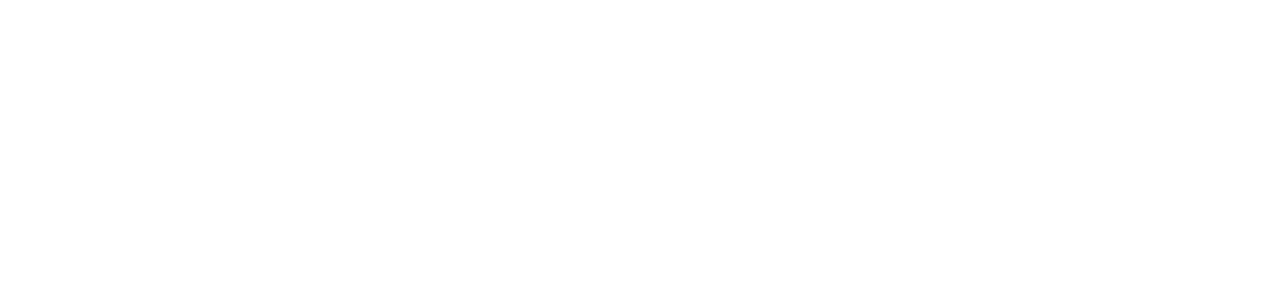
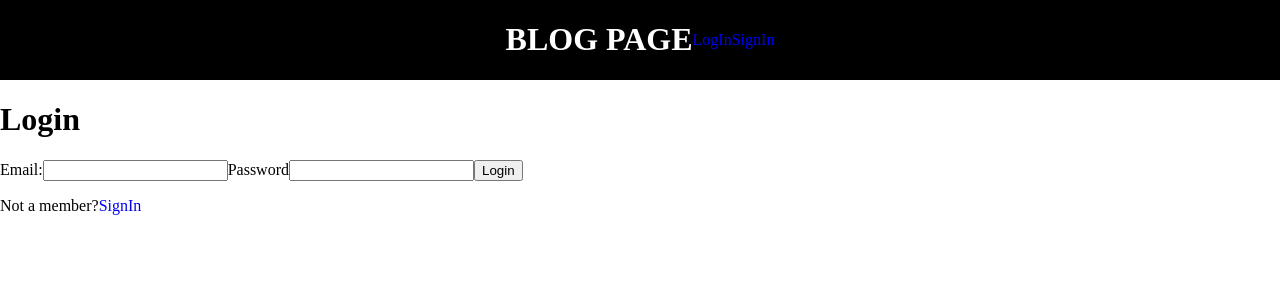
Before and after one commit to MidEndTech/G2-frontend, a React (Vite) app in the folder client/: page /LogInPage in a window 1280 px wide. Before the commit this address had no page. Shown: the top 300 px of the page. Built offline with nearby package versions, Linux system fonts and the light colour scheme.

Commit message:
add LogIn page and SignIn Page

```diff
--- a/client/src/App.jsx
+++ b/client/src/App.jsx
@@ -1,11 +1,17 @@
 import { Routes, Route } from "react-router-dom";
 import Home from "./Home";
+import Header from "./Components/Header";
+import LogInPage from "./Pages/LogInPage";
+import SignInPage from "./Pages/SignInPage";
+
 function App() {
   return (
     <>
+    <Header/>
       <Routes>
         <Route path="/" element={<Home />} />
-
+        <Route path="/LogInPage" element={<LogInPage />} />
+        <Route path="/SignInPage" element={<SignInPage />} />
       </Routes>
     </>
   );
--- /dev/null
+++ b/client/src/Components/Header.jsx
@@ -0,0 +1,17 @@
+import React from 'react'
+import { Link } from 'react-router-dom'
+
+function Header() {
+  return (
+    <div className="main">
+        <Link to={'/'}>
+            <h1 className="header">BLOG PAGE</h1>
+        </Link>
+
+            <Link to={"/LogInPage"}>LogIn</Link>
+            <Link to={"/SignInPage"}>SignIn</Link>
+    </div>
+  )
+}
+
+export default Header
--- a/client/src/Home.jsx
+++ b/client/src/Home.jsx
@@ -4,9 +4,6 @@
 const Home = () => {
   return (
     <>
-    <div className="main">
-        <h1 className="header">BLOG PAGE</h1>
-      </div>
       <div className="contianer">
         <div className="blogs-header">
           <h2 className="posts-hdr">posts</h2>
--- /dev/null
+++ b/client/src/Pages/LogInPage.jsx
@@ -0,0 +1,14 @@
+// (c)Musab Alsayed / MID-END
+
+import React from 'react'
+import LogIn from '../RegistrationComponents/LogIn'
+
+function LogInPage() {
+  return (
+    <div>
+        <LogIn/>
+    </div>
+  )
+}
+
+export default LogInPage
--- /dev/null
+++ b/client/src/Pages/SignInPage.jsx
@@ -0,0 +1,14 @@
+// (c)Musab Alsayed / MID-END
+
+import React from 'react'
+import SignIn from '../RegistrationComponents/SignIn'
+
+function SignInPage() {
+  return (
+    <div>
+        <SignIn/>
+    </div>
+  )
+}
+
+export default SignInPage
--- /dev/null
+++ b/client/src/RegistrationComponents/LogIn.jsx
@@ -0,0 +1,65 @@
+// (c)Musab Alsayed / MID-END
+
+import React, { useReducer } from 'react'
+import { Link } from 'react-router-dom'
+
+function LogIn() {
+
+    //here put a initial value for inputs
+    const initState = {
+        Email:"",
+        Password:"",
+    }
+
+    //This function for reduc the inputs to variable called state
+    const reducer = (state,action) => {
+        switch(action.type){
+            case "input":
+                return {...state,[action.field] : action.value};
+            default:
+                return state;
+        }
+    }
+
+    const [state , dispatch] = useReducer(reducer, initState)
+
+    //for we can write the input from user
+    const handleChange = (e) =>{
+        dispatch({
+            type:'input',
+            field: e.target.name,
+            value: e.target.value,
+        })
+    }
+
+    //the finale function whene submit and atake the variable for back end
+    const handleSubmit = (e) => {
+        e.preventDefault()
+        console.log(state) // this state has informtions of log in
+
+        //aftar submit open console for check the use informtions
+    }
+
+  return (
+    <div>
+        <h1>Login</h1>
+            <form onSubmit={handleSubmit}>
+                <label htmlFor="Email">
+                        Email:
+                    <input type="email" name="Email" id="Email" value={state.Email} onChange={handleChange}/>
+                </label>
+
+                <label htmlFor="Password">
+                        Password
+                    <input type="password" name="Password" id="Password" value={state.Password}  onChange={handleChange}/>
+                </label>
+
+                <button>Login</button>
+            </form>
+
+                <p>Not a member?<Link to={'/SignInPage'}>SignIn</Link></p>
+    </div>
+  )
+}
+
+export default LogIn
--- /dev/null
+++ b/client/src/RegistrationComponents/SignIn.jsx
@@ -0,0 +1,69 @@
+// (c)Musab Alsayed / MID-END
+
+import React from 'react'
+
+function SignIn() {
+
+//************ i will use this functions leaters ************************************************************************
+
+ //here put a initial value for inputs
+//  const initState = {
+//     Email:"",
+//     Password:"",
+// }
+
+// //This function for reduc the inputs to variable called state
+// const reducer = (state,action) => {
+//     switch(action.type){
+//         case "input":
+//             return {...state,[action.field] : action.value};
+//         default:
+//             return state;
+//     }
+// }
+
+// const [state , dispatch] = useReducer(reducer, initState)
+
+// //for we can write the input from user
+// const handleChange = (e) =>{
+//     dispatch({
+//         type:'input',
+//         field: e.target.name,
+//         value: e.target.value,
+//     })
+// }
+
+// //the finale function whene submit and atake the variable for back end
+// const handleSubmit = (e) => {
+//     e.preventDefault()
+//     console.log(state) // this state has informtions of log in
+
+//     //aftar submit open console for check the use informtions
+// }
+
+//************ i will use this functions leaters ************************************************************************
+
+
+
+//Todo:take the info eith the taems;
+return (
+        <div>
+            <h1>SignIn</h1>
+                <form >
+                    <label htmlFor="Email">
+                            Email:
+                        <input type="email" name="Email" id="Email" />
+                    </label>
+
+                    <label htmlFor="Password">
+                            Password
+                        <input type="password" name="Password" id="Password" />
+                    </label>
+
+                    <button>Login</button>
+                </form>
+        </div>
+)
+}
+
+export default SignIn
```
